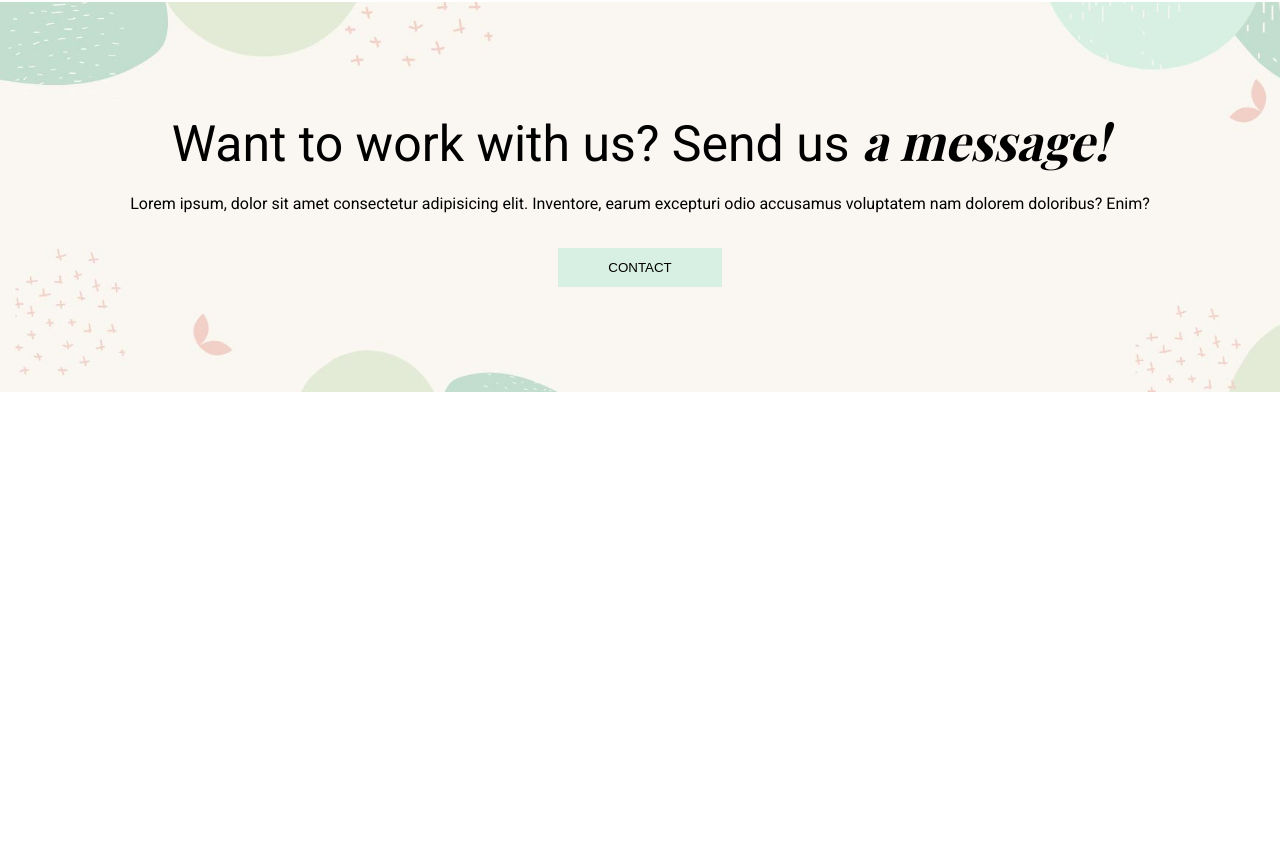
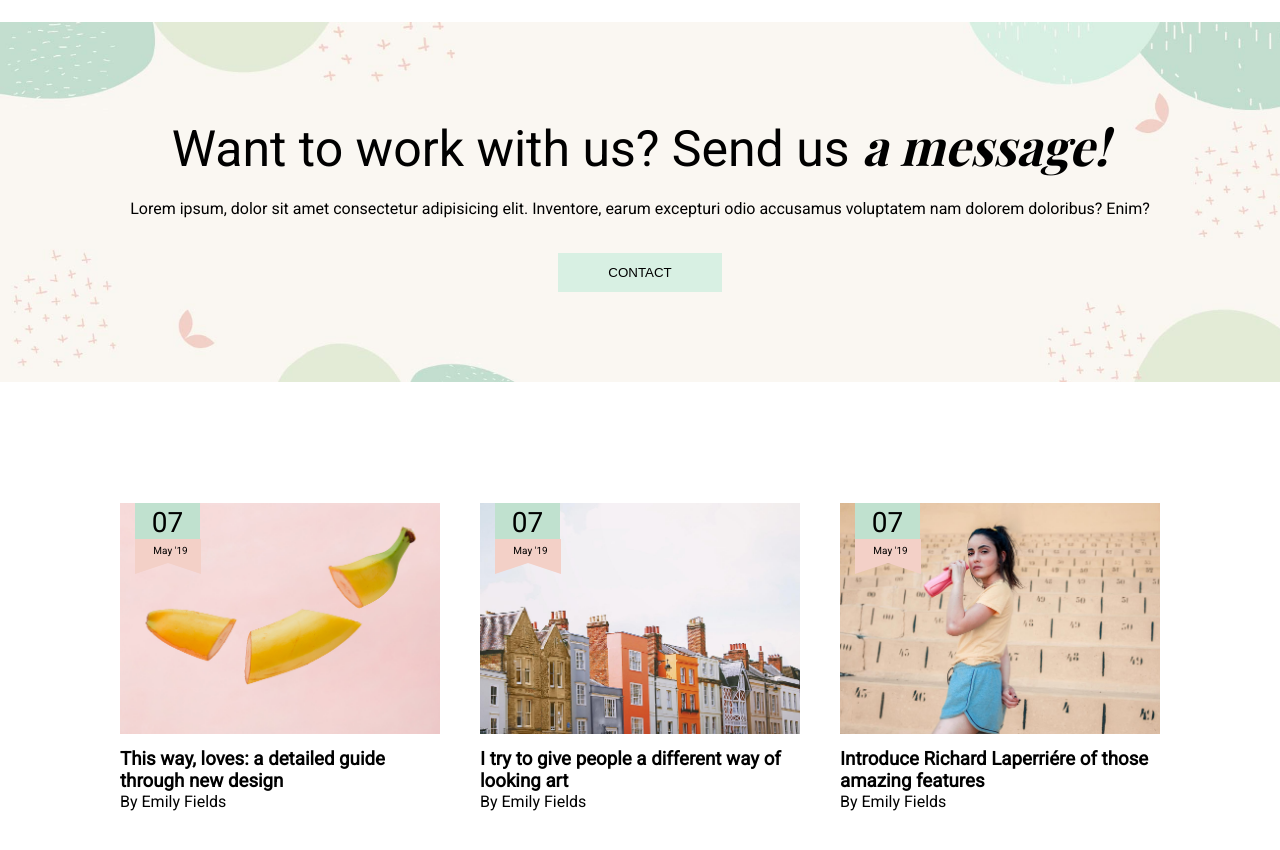
Before and after one commit to Giulio998/proj-html-vuejs, a Vue app: page / in a window 1280 px wide. Shown: the part 1840-2690 px from the top of the page. Before the commit the page ends 2232 px from the top, so only its background shows below. Built offline with nearby package versions, Linux system fonts and the light colour scheme; a web font is replaced by a local one.

Commit message:
Add AppBlog + components

```diff
--- /dev/null
+++ b/src/components/AppBadge.vue
@@ -0,0 +1,80 @@
+<script>
+export default {
+    name: "AppBadge",
+    props: {
+        reminder: String,
+        date: String,
+    }
+}
+</script>
+
+<template>
+    <div class="ribbon text-center">
+        <p>{{ reminder }}</p>
+        <span>{{ date }}</span>
+    </div>
+
+
+</template>
+
+<style scoped>
+.ribbon {
+    width: 65px;
+    height: 45px;
+    background-color: var(--c0e1cf);
+
+    position: absolute;
+   left: 15px;
+    top: -350px;
+    animation: drop forwards .8s 1s cubic-bezier(0.165, 0.84, 0.44, 1);
+
+    &:before {
+
+        content: '';
+        position: absolute;
+        z-index: 2;
+        left: 0;
+        height: 24px;
+        bottom: -26px;
+        border-left: 33px solid var(--f3d0c7);
+        border-right: 33px solid var(--f3d0c7);
+        border-bottom: 11px solid transparent;
+    }
+
+    &:after {
+        content: '';
+        width: 200px;
+        height: 270px;
+        position: absolute;
+        z-index: -1;
+        left: 0;
+        bottom: -120px;
+
+        transform: skewY(50deg) skewX(0);
+    }
+}
+
+@keyframes drop {
+    0% {
+        top: -350px;
+    }
+
+    100% {
+        top: 0;
+    }
+}
+
+p {
+    padding-top: 3px;
+    font-size: 28px;
+}
+
+span {
+    position: absolute;
+    top: 42px;
+    z-index: 3;
+    font-size: 10px;
+    width: 37px;
+    left: 17px;
+}
+</style>
--- /dev/null
+++ b/src/components/AppBlog.vue
@@ -0,0 +1,33 @@
+<script>
+import { store } from "../../store.js"
+import AppCard from "./AppCard.vue"
+export default {
+    name: "AppBlog",
+    components: {
+        AppCard,
+    },
+    data() {
+        return {
+            store
+        }
+    },
+}
+</script>
+
+<template>
+    <section class="flex justify-content-center align-items-center">
+        <template v-for="card in store.cards">
+            <AppCard :card="card" />
+
+
+        </template>
+    </section>
+
+</template>
+
+
+<style scoped>
+section{
+    height: 550px;
+}
+</style>
--- /dev/null
+++ b/src/components/AppCard.vue
@@ -0,0 +1,43 @@
+<script>
+import AppBadge from "./AppBadge.vue"
+export default {
+    name: "AppCard",
+    components: {
+        AppBadge,
+    },
+    props : {
+        card : Object,
+    }
+}
+
+</script>
+
+<template>
+
+    <div class="relative card">
+        <AppBadge :reminder="card.reminder" :date="card.date"/>
+        <img :src="card.image" alt="">
+        <h3 class="title">{{ card.title }}</h3>
+        <p class="info">{{ card.info }}</p>
+
+    </div>
+
+
+
+</template>
+
+<style scoped>
+img{
+    width: 100%;
+    margin-bottom: 10px;
+}
+
+.card{
+    width: calc(100%/4);
+    margin: 0 20px;
+}
+
+h2{
+    margin-bottom: 10px;
+}
+</style>
--- a/src/components/App.Contact.vue
+++ b/src/components/AppContact.vue
@@ -39,7 +39,7 @@ h2 {
     padding: 70px;
     background-repeat: no-repeat;
     background-size: cover;
-    height: 390px;
+    height: 360px;
 
 }
 
--- a/src/components/AppMain.vue
+++ b/src/components/AppMain.vue
@@ -2,14 +2,17 @@
 import  AppHero  from "./AppHero.vue"
 import AppBlocks from "./AppBlocks.vue"
 import AppProcess from "./AppProcess.vue"
-import AppContact from "./App.Contact.vue";
+import AppContact from "./AppContact.vue";
+import AppBlog from "./AppBlog.vue"
 export default {
     components: {
         AppHero,
         AppBlocks,
         AppProcess,
         AppContact,
+        AppBlog,
     }
+
 }
 
 </script>
@@ -20,6 +23,7 @@ export default {
         <AppBlocks/>
         <AppProcess/>
         <AppContact/>
+        <AppBlog/>
 
 
 
--- a/src/components/AppProcess.vue
+++ b/src/components/AppProcess.vue
@@ -112,7 +112,7 @@ p{font-weight: lighter;}
 }
 
 section {
-    padding-bottom: 80px;
+    padding-bottom: 100px;
 }
 
 .icon {
--- a/store.js
+++ b/store.js
@@ -2,21 +2,21 @@ import { reactive } from "vue";
 
 export const store = reactive({
 
-    navBarLinks : ["HOME","PAGES","PORTFOLIO","BLOG","SHOP","ELEMENTS"],
-    blockArray : [{
+    navBarLinks: ["HOME", "PAGES", "PORTFOLIO", "BLOG", "SHOP", "ELEMENTS"],
+    blockArray: [{
         image: "/src/assets/img/h-2-port-img-1.jpg",
         label: "FE",
-        type : "Minimal art"
+        type: "Minimal art"
     },
     {
         image: "/src/assets/img/h-2-port-img-2.jpg",
         label: "Love in tandem",
-        type : "Picture"
+        type: "Picture"
     },
     {
         image: "/src/assets/img/h-2-port-img-3.jpg",
         label: "Brochure template",
-        type : "Brochure"
+        type: "Brochure"
     },
     {
         image: "/src/assets/img/h-2-port-img-4.jpg",
@@ -26,20 +26,45 @@ export const store = reactive({
     {
         image: "/src/assets/img/h-2-port-img-5.jpg",
         label: "Modern art",
-        type : "Art"
+        type: "Art"
     },
     {
         image: "/src/assets/img/h-2-port-img-6.jpg",
         label: "Chill vibes",
-        type : "Collection"
+        type: "Collection"
     },
 
 
 
 
 
-]
+    ],
 
+    cards: [
+        {
+            image: "/src/assets/img/h-2-blog-img-1.jpg",
+            title: "This way, loves: a detailed guide through new design",
+            info: "By Emily Fields",
+            reminder : "07",
+            date: "May '19",
+        },
+        {
+            image: "/src/assets/img/h-2-blog-img-2.jpg",
+            title: "I try to give people a different way of looking art",
+            info: "By Emily Fields",
+            reminder : "07",
+            date: "May '19",
+
+        },
+        {
+            image: "/src/assets/img/h-2-blog-img-3.jpg",
+            title: "Introduce Richard Laperriére of those amazing features",
+            info: "By Emily Fields",
+            reminder : "07",
+            date: "May '19",
+
+        },
+    ]
 
 
 
```
